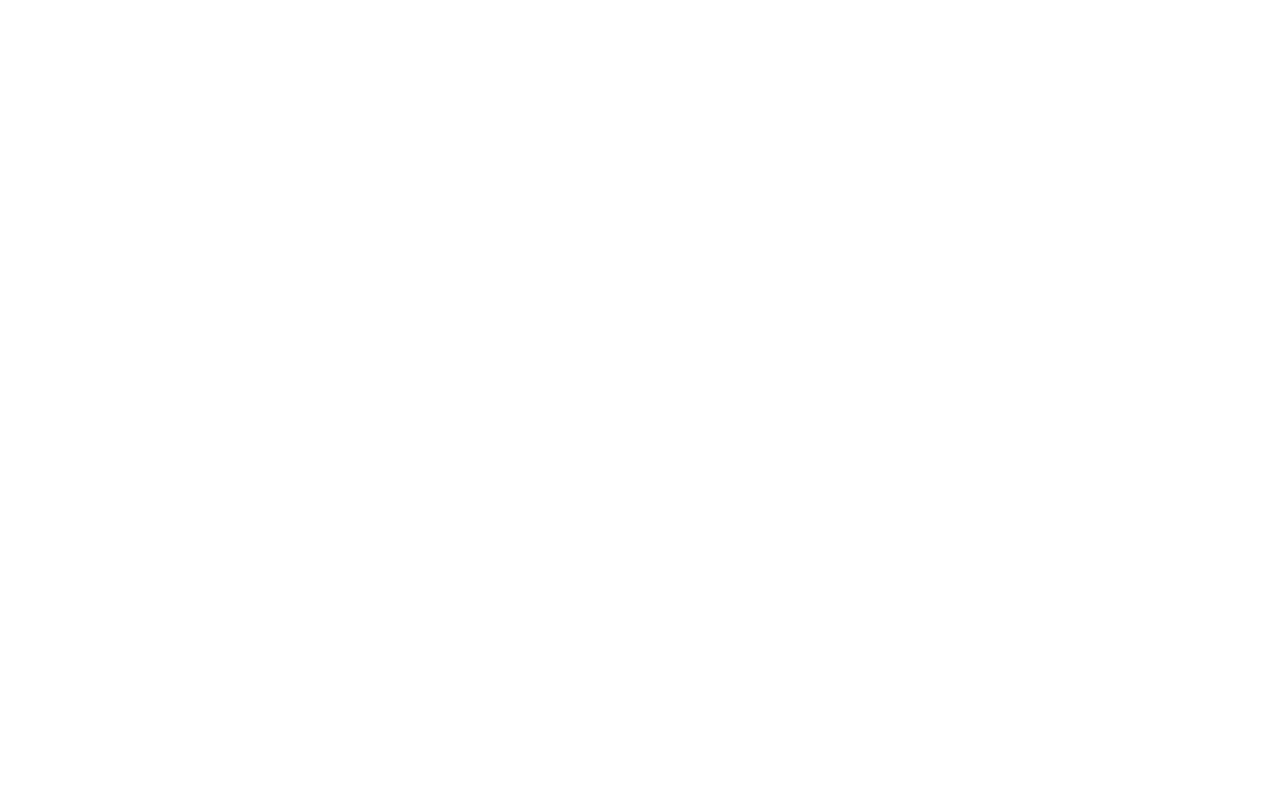
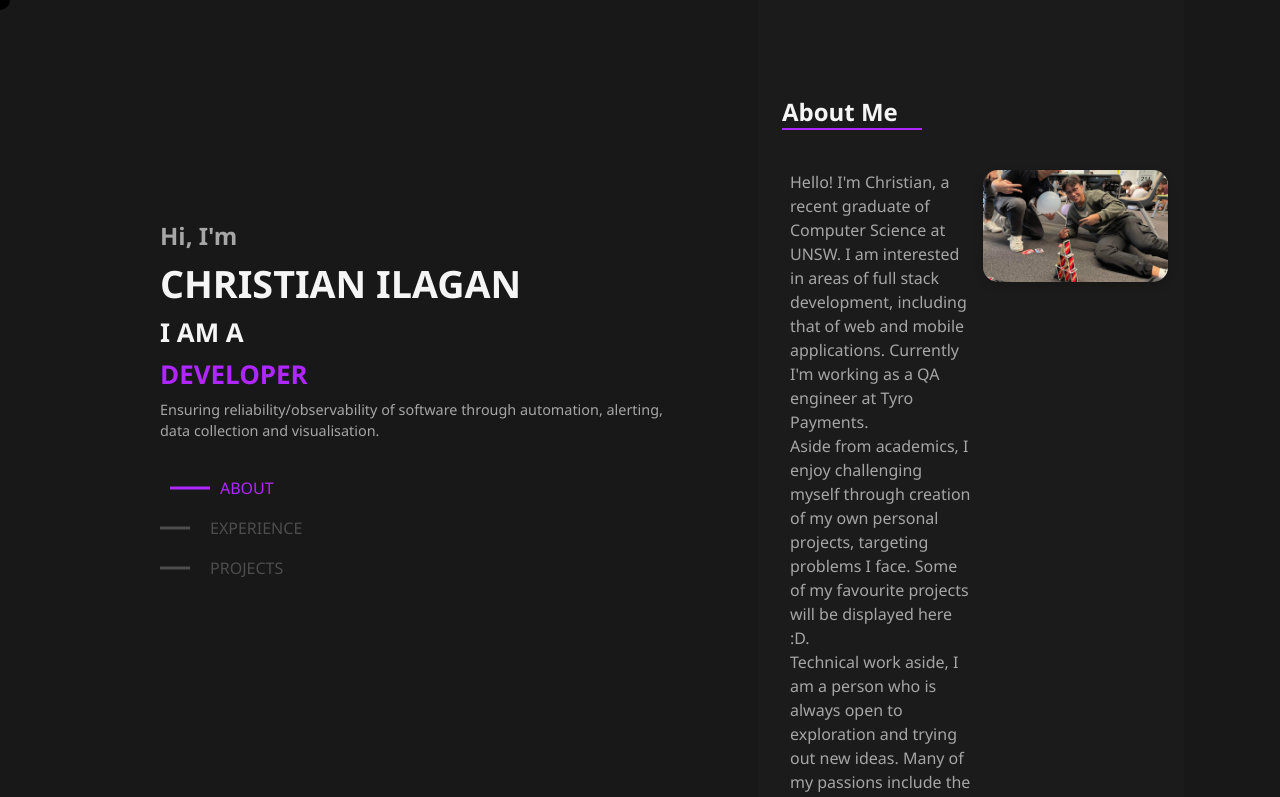
Before and after one commit to cmilagan/webv2, a React (Create React App) app: page / in a window 1280 px wide. Before the commit this address had no page. Shown: the top 797 px of the page. Built offline with nearby package versions, Linux system fonts and the light colour scheme.

Commit message:
Fix work section

```diff
--- a/package.json
+++ b/package.json
@@ -1,5 +1,5 @@
 {
-  "homepage": "http://cmilagan.github.io/webv2/",
+  "homepage": "http://cmilagan.github.io/webv2",
   "name": "personal-web",
   "version": "0.1.0",
   "private": true,
@@ -19,7 +19,7 @@
     "react": "^18.2.0",
     "react-dom": "^18.2.0",
     "react-icons": "^4.7.1",
-    "react-router-dom": "^6.4.3",
+    "react-router-dom": "^7.5.3",
     "react-scripts": "5.0.1",
     "react-scroll": "^1.9.3",
     "react-tsparticles": "^2.5.3",
--- a/src/App.tsx
+++ b/src/App.tsx
@@ -1,13 +1,23 @@
 import React from 'react';
 import './App.css';
-import { Routes, Route } from 'react-router-dom';
+import { Routes, Route, HashRouter as Router } from 'react-router-dom';
 import Layout from './Layout';
+import CustomCursor from './components/customcursor/CustomCursor';
+import ParticleBackground from './components/particles/ParticleBackground';
+
 function App() {
   return (
     <>
-      <Routes>
-        <Route path="/webv2" element={<Layout />} />
-      </Routes>
+      <CustomCursor />
+      <ParticleBackground />
+      <Router>
+        <Routes>
+          <Route path="/" element={<Layout />} />
+          <Route path="/about" element={<Layout />} />
+          <Route path="/experience" element={<Layout />} />
+          <Route path="/projects" element={<Layout />} />
+        </Routes>
+      </Router>
     </>
   );
 }
--- a/src/Layout.tsx
+++ b/src/Layout.tsx
@@ -2,19 +2,27 @@
 import PageTemplate from "./templates/PageTemplate";
 import Nav from "./components/nav/Nav";
 import { Stack } from "@mui/material";
-import CustomCursor from "./components/customcursor/CustomCursor";
 import About from "./sections/About";
 import Projects from "./sections/Projects";
 import Work from "./sections/Work";
-import ParticleBackground from "./components/particles/ParticleBackground";
+import { Element, scroller } from "react-scroll";
+import { useLocation } from "react-router-dom";
 type LayoutProps = React.PropsWithChildren<{}>
 
 const Layout = ({ children }: LayoutProps) => {
+  const location = useLocation();
 
+  React.useEffect(() => {
+    if (location.pathname !== "/") {
+      const section = location.pathname.replace("/", ""); // Extract section name from URL
+      scroller.scrollTo(section, {
+        smooth: true,
+        duration: 500
+      });
+    }
+  }, [location]);
   return (
     <>
-      <CustomCursor />
-      <ParticleBackground />
       <PageTemplate>
         <Stack direction={"row"} spacing={2}
           sx={{
@@ -24,9 +32,15 @@
           }}>
           <Nav />
           <Stack direction={"column"} spacing={2} sx={{ zIndex: 2, backgroundColor: "transparent", maxWidth: "50vw" }}>
-            <About />
-            <Work />
-            <Projects />
+            <Element name="about">
+              <About />
+            </Element>
+            <Element name="experience">
+              <Work />
+            </Element>
+            <Element name="projects">
+              <Projects />
+            </Element>
           </Stack>
         </Stack>
       </PageTemplate>
--- a/src/components/nav/Nav.tsx
+++ b/src/components/nav/Nav.tsx
@@ -5,6 +5,12 @@
 import styled from "styled-components";
 import { Link as ScrollLink } from "react-scroll";
 import { RxHamburgerMenu } from "react-icons/rx";
+import { Link } from "react-router-dom";
+
+const StyledLink = styled(Link)`
+  text-decoration: none; /* Remove underline */
+  color: inherit; /* Inherit color from parent */
+`;
 
 const HamburgerWrapper = styled.div`
   background-color: transparent;
@@ -70,7 +76,6 @@
 const Nav = () => {
   const theme = useTheme();
   const [open, setOpen] = useState(false);
-  const [activeSection, setActiveSection] = useState("about");
 
   return (
     <>
@@ -138,14 +143,38 @@
           <br />
           <nav>
             <Stack direction="column" spacing={2} id="scroll-container" sx={{ paddingLeft: "50px", width: "20%" }}>
-              <StyledNavLink to="about" activeClass="active" smooth spy duration={500}>
-                ABOUT
+              <StyledNavLink
+                to="about"
+                smooth={true}
+                duration={500}
+                spy={true}
+                activeClass="active"
+              >
+                <StyledLink to="/about">
+                  ABOUT
+                </StyledLink>
               </StyledNavLink>
-              <StyledNavLink to="experience" activeClass="active" smooth spy duration={500}>
-                EXPERIENCE
+              <StyledNavLink
+                to="experience"
+                smooth={true}
+                duration={500}
+                spy={true}
+                activeClass="active"
+              >
+                <StyledLink to="/experience">
+                  EXPERIENCE
+                </StyledLink>
               </StyledNavLink>
-              <StyledNavLink to="projects" activeClass="active" smooth spy duration={500}>
-                PROJECTS
+              <StyledNavLink
+                to="projects"
+                smooth={true}
+                duration={500}
+                spy={true}
+                activeClass="active"
+              >
+                <StyledLink to="/projects">
+                  PROJECTS
+                </StyledLink>
               </StyledNavLink>
             </Stack>
           </nav>
@@ -184,10 +213,11 @@
               to="about"
               smooth={true}
               duration={500}
-              offset={-50}
+              spy={true}
+              activeClass="active"
               onClick={() => setOpen(false)}
             >
-              <Typography variant="h6" color={activeSection === "about" ? PURPLE : WHITE}>
+              <Typography variant="h6" color={WHITE}>
                 ABOUT
               </Typography>
             </ScrollLink>
@@ -195,10 +225,11 @@
               to="experience"
               smooth={true}
               duration={500}
-              offset={-50}
+              spy={true}
+              activeClass="active"
               onClick={() => setOpen(false)}
             >
-              <Typography variant="h6" color={activeSection === "experience" ? PURPLE : WHITE}>
+              <Typography variant="h6" color={WHITE}>
                 EXPERIENCE
               </Typography>
             </ScrollLink>
@@ -206,10 +237,11 @@
               to="projects"
               smooth={true}
               duration={500}
-              offset={-50}
+              spy={true}
+              activeClass="active"
               onClick={() => setOpen(false)}
             >
-              <Typography variant="h6" color={activeSection === "projects" ? PURPLE : WHITE}>
+              <Typography variant="h6" color={WHITE}>
                 PROJECTS
               </Typography>
             </ScrollLink>
--- a/src/index.tsx
+++ b/src/index.tsx
@@ -2,15 +2,12 @@
 import ReactDOM from 'react-dom/client';
 import './index.css';
 import App from './App';
-import { BrowserRouter } from 'react-router-dom';
 
 const root = ReactDOM.createRoot(
   document.getElementById('root') as HTMLElement
 );
 root.render(
   <React.StrictMode>
-    <BrowserRouter>
       <App />
-    </BrowserRouter>
   </React.StrictMode>
 );
--- a/src/sections/Work.tsx
+++ b/src/sections/Work.tsx
@@ -13,25 +13,30 @@
 
 const StyledImage = styled.img`
   float: left;
-  width:  100px;
+  width: 100px;
   height: 100px;
   object-fit: scale-down;
   &:hover {
     cursor: pointer;
     opacity: 0.4;
   }
-`
+`;
 
 const Work = () => {
   const [activeComponent, setActiveComponent] = React.useState({});
-  const workItemRef = React.useRef<HTMLDivElement>(null);
-  React.useEffect(() => {
-    if (Object.keys(activeComponent).length > 0 && workItemRef.current) {
-      workItemRef.current.scrollIntoView({ behavior: "smooth", block: "center" });
+  const sectionRef = React.useRef<HTMLDivElement>(null);
+
+  const handleWorkItemClick = (workItem: object) => {
+    setActiveComponent(workItem);
+
+    // Scroll back to the top of the section
+    if (sectionRef.current) {
+      sectionRef.current.scrollIntoView({ behavior: "smooth", block: "start" });
     }
-  }, [activeComponent]);
+  };
+
   return (
-    <div id="experience">
+    <div id="experience" ref={sectionRef}>
       <Section size="xs" color={BLACK} align="flex-start">
         <Container
           maxWidth="lg"
@@ -54,37 +59,28 @@
               <StyledImage
                 src={unsw}
                 height="80px"
-                onClick={() => {
-                  setActiveComponent(UNSW);
-                }}
+                onClick={() => handleWorkItemClick(UNSW)}
               />
               <StyledImage
                 src={toshiba}
                 height="80px"
-                onClick={() => {
-                  setActiveComponent(TOSHIBA);
-                }}
+                onClick={() => handleWorkItemClick(TOSHIBA)}
               />
               <StyledImage
                 src={trimble}
                 height="80px"
-                onClick={() => {
-                  setActiveComponent(TRIMBLE);
-                }}
+                onClick={() => handleWorkItemClick(TRIMBLE)}
               />
               <StyledImage
                 src={tyro}
                 height="80px"
-                onClick={() => {
-                  setActiveComponent(TYRO);
-                }}
+                onClick={() => handleWorkItemClick(TYRO)}
               />
             </Stack>
             <AnimatePresence mode="wait">
               {Object.keys(activeComponent).length > 0 && (
                 <motion.div
                   key={JSON.stringify(activeComponent)} // Unique key for each component
-                  ref={workItemRef}
                   initial={{ opacity: 0, y: 20 }}
                   animate={{ opacity: 1, y: 0 }}
                   exit={{ opacity: 0, y: 20 }}
```
